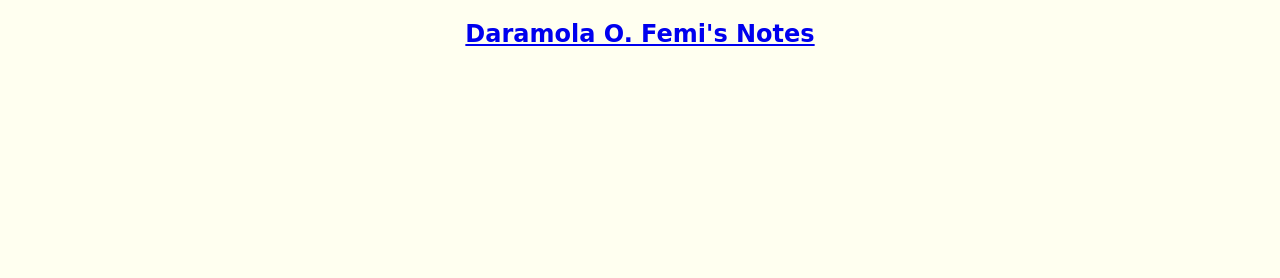
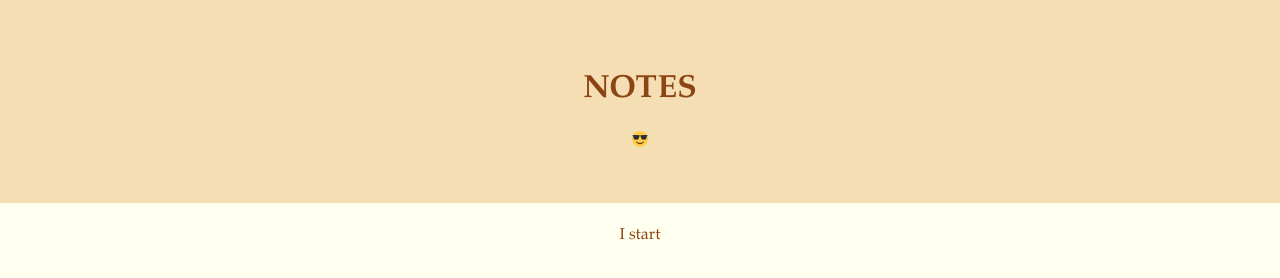
Before and after one commit to DaramolaFemi/Skills, a plain HTML site: page Femi's-Note.html in a window 1280 px wide. Drawn offline with Linux system fonts and the light colour scheme.

Commit message:
Update Femi's-Note.html

```diff
--- a/Femi's-Note.html
+++ b/Femi's-Note.html
@@ -4,11 +4,16 @@
 	<title>Femi's Note</title>
 	<link rel="stylesheet" href="css/styles.css">
 </head>
+
 <body>
 
-<h2><strong><a href="contactme.html">Daramola O. Femi's Notes</strong></a></h2>
 
-</body>
+	<div class="top-container">
+<h1>NOTES</h1>
+<img class="favicon" src="images/favicon.png">
 
+</div>
+
+<p>I start</p>
 </body>
 </html>
```
